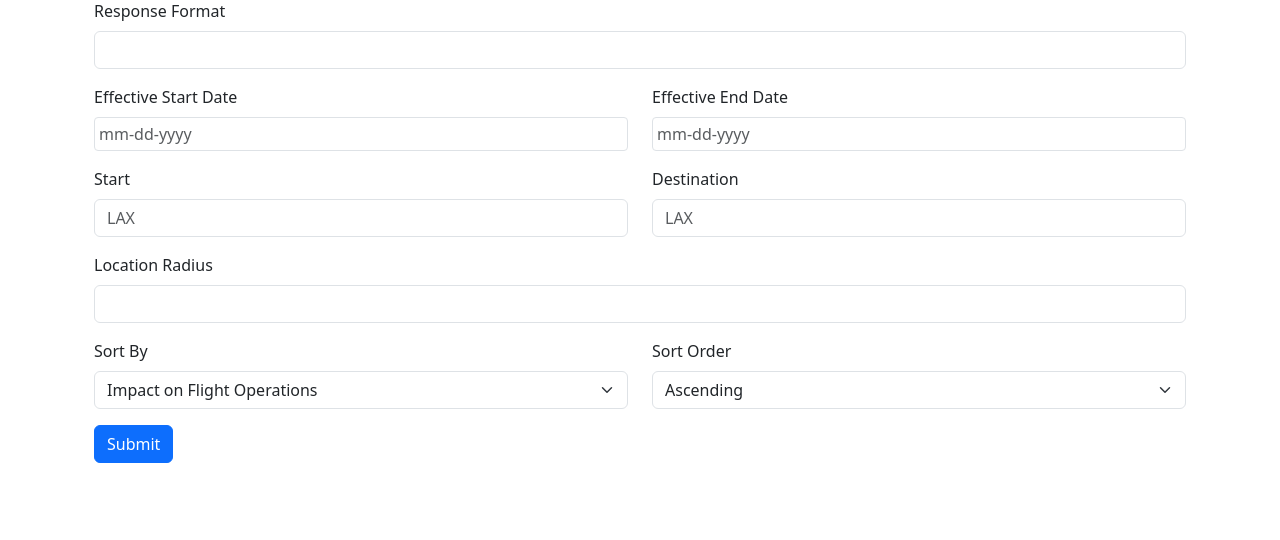
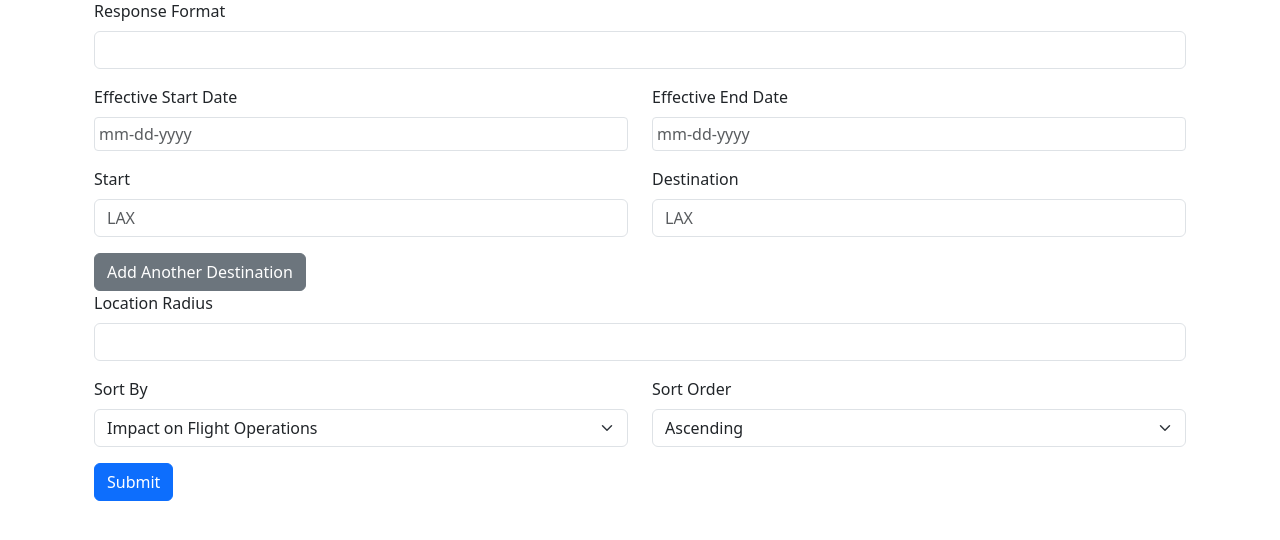
Before and after one commit to Gabrieldowen/NOTAM_API_Example, a Flask app: page / in a window 1280 px wide. Shown: the part 97-637 px from the top of the page. Run offline with Flask 3, Linux system fonts and the light colour scheme; parts of the project's set-up code (start-up, migrations or seed data) failed here and were passed over; some libraries are stand-ins or nearby versions.

Commit message:
Added addDestination function
The addDestination function will create a new row and a new destination input field when the button is clicked. The user can add as many destinations as they want.

```diff
--- a/templates/index.html
+++ b/templates/index.html
@@ -9,7 +9,7 @@
                 <label for="responseFormat" class="form-label">Response Format</label>
                 <input type="text" class="form-control" id="responseFormat" name="responseFormat">
             </div>
-			<div class="row">
+	    <div class="row">
                 <div class="col-md-6 mb-3">
                     <label for="effectiveStartDate" class="form-label">Effective Start Date</label>
                     <input type="text" class="form-control datepicker" id="effectiveStartDate" name="effectiveStartDate" placeholder="mm-dd-yyyy" autocomplete="off">
@@ -19,7 +19,7 @@
                     <input type="text" class="form-control datepicker" id="effectiveEndDate" name="effectiveEndDate" placeholder="mm-dd-yyyy" autocomplete="off">
                 </div>
             </div>
-			<div class="row">
+	    <div class="row">
                 <div class="col-md-6 mb-3">
                     <label for="start" class="form-label">Start</label>
                     <input type="text" class="form-control" id="start" name="start" placeholder="LAX" autocomplete="off">
@@ -29,6 +29,10 @@
                     <input type="text" class="form-control" id="Destination" name="Destination" placeholder="LAX" autocomplete="off">
                 </div>
             </div>
+
+		<div id="additionalDestinations"></div>
+            	<button type="button" class="btn btn-secondary" onclick="addDestination()">Add Another Destination</button>
+
             <div class="mb-3">
                 <label for="locationRadius" class="form-label">Location Radius</label>
                 <input type="text" class="form-control" id="locationRadius" name="locationRadius">
@@ -38,7 +42,7 @@
                     <label for="sortBy" class="form-label">Sort By</label>
                     <select class="form-select" id="sortBy" name="sortBy">
                         <option value="impact">Impact on Flight Operations</option>
-						<option value="severity">Severity</option>
+			<option value="severity">Severity</option>
                         <option value="type">Type of NOTAM</option>
                     </select>
                 </div>
@@ -66,6 +70,31 @@
             todayHighlight: true,
         });
     });
+
+	var destinationCounter = 2;
+
+	function addDestination() {
+		var additionalDestinationsDiv = document.getElementById('additionalDestinations');
+
+		// Create a new destination row if there are no rows or the last row is full
+		if (!additionalDestinationsDiv.lastChild || additionalDestinationsDiv.lastChild.childElementCount === 2) {
+			var destinationRow = document.createElement('div');
+			destinationRow.classList.add('row');
+        		additionalDestinationsDiv.appendChild(destinationRow);
+		}
+
+		// Create Destination Location input
+		var destinationLocationInput = document.createElement('div');
+		destinationLocationInput.classList.add('col-md-6', 'mb-3');
+		destinationLocationInput.innerHTML = '<label for="destinationLocation' + destinationCounter + '" class="form-label">Destination Location ' + destinationCounter + '</label>' +
+			'<input type="text" class="form-control" name="destinationLocation' + destinationCounter + '">';
+
+		// Append the destination input to the last destination row
+		additionalDestinationsDiv.lastChild.appendChild(destinationLocationInput);
+
+		// Increment the destination counter for the next input
+		destinationCounter++;
+	}
 </script>
 
 {% endblock %}
```
